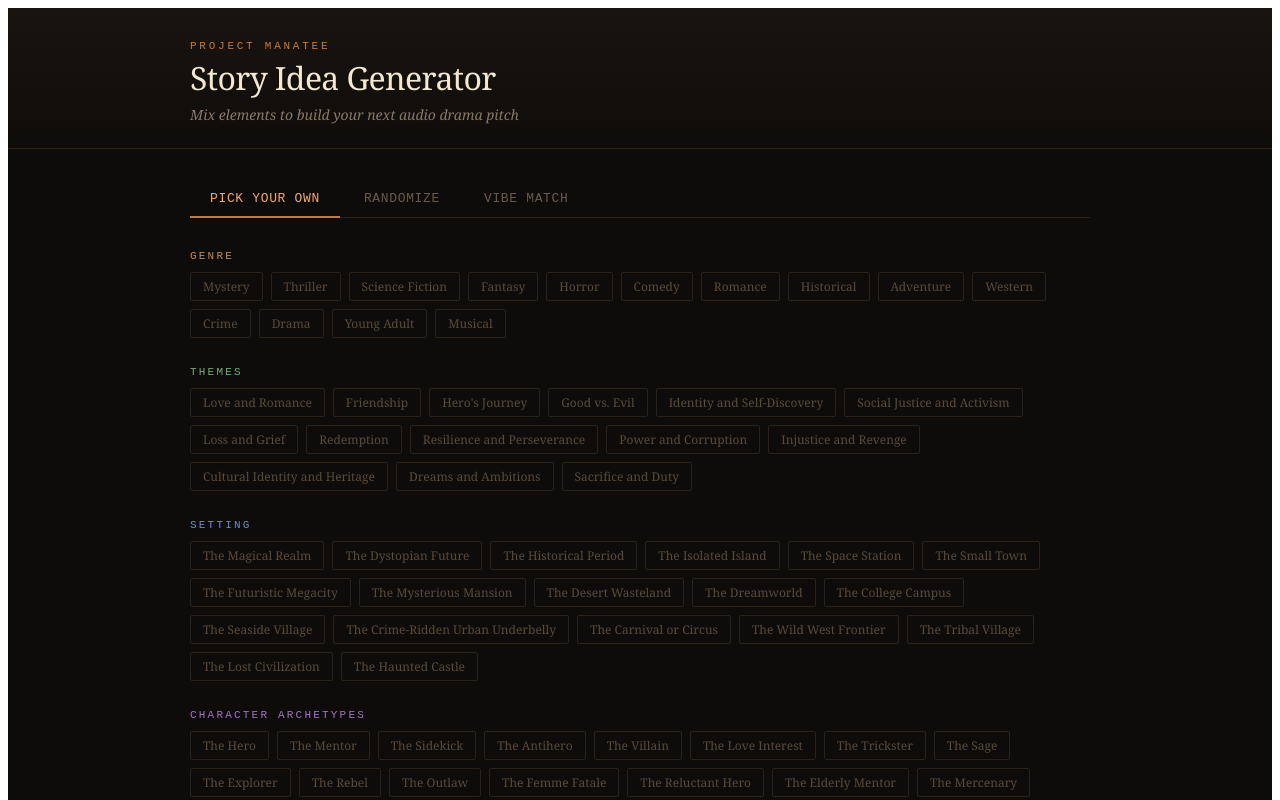
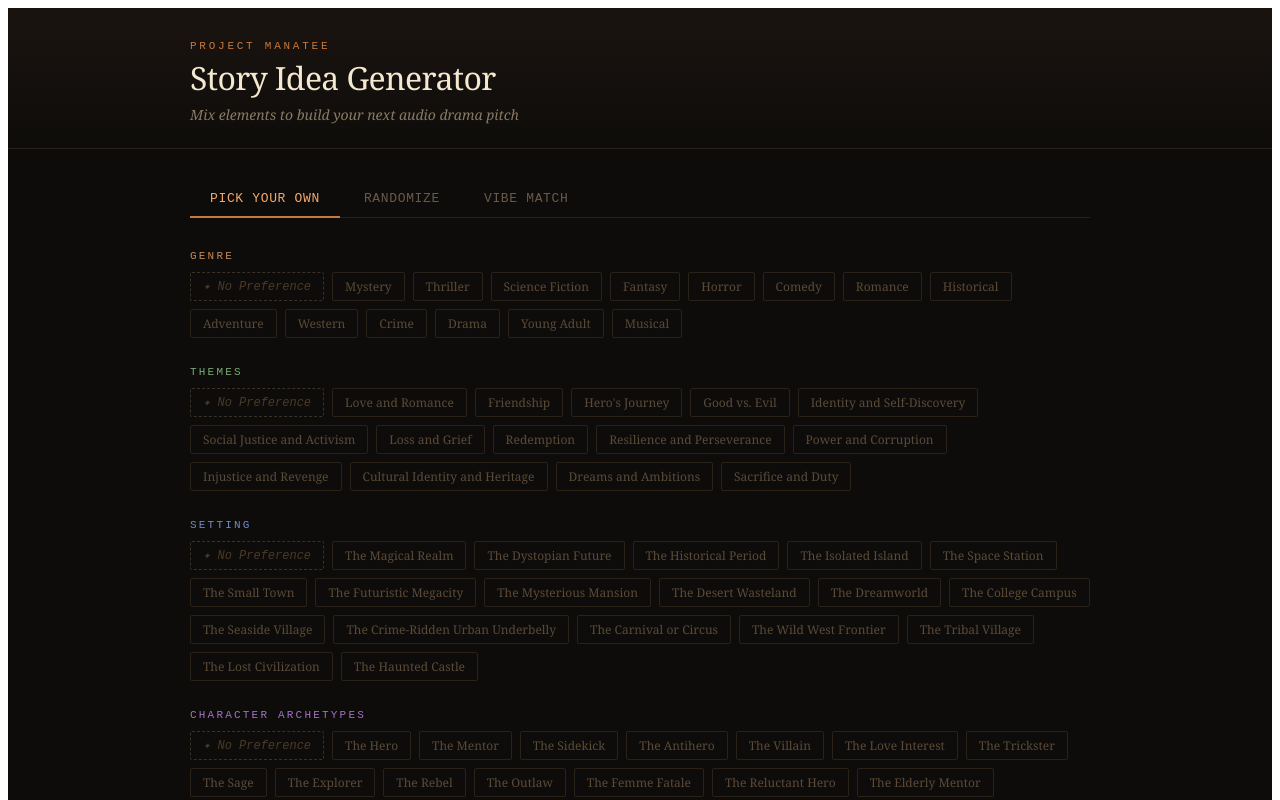
Before and after one commit to rockbga/Manatee-Generator, a React (Vite) app: page / in a window 1280 px wide. Shown: the top 800 px of the page. Built offline with nearby package versions, Linux system fonts and the light colour scheme.

Commit message:
Add files via upload

```diff
--- a/src/App.jsx
+++ b/src/App.jsx
@@ -92,11 +92,20 @@ export default function App() {
     });
   }
 
+  const NO_PREF = "No Preference";
+
   function toggleItem(cat, item) {
     setSelections(prev => {
       const cur = prev[cat];
-      if (cur.includes(item)) return { ...prev, [cat]: cur.filter(i => i !== item) };
-      return { ...prev, [cat]: [...cur, item] };
+      if (item === NO_PREF) {
+        // toggle No Preference — clears other selections for that category
+        if (cur.includes(NO_PREF)) return { ...prev, [cat]: [] };
+        return { ...prev, [cat]: [NO_PREF] };
+      }
+      // selecting a real item clears No Preference
+      const without = cur.filter(i => i !== NO_PREF);
+      if (without.includes(item)) return { ...prev, [cat]: without.filter(i => i !== item) };
+      return { ...prev, [cat]: [...without, item] };
     });
   }
 
@@ -116,7 +125,10 @@ export default function App() {
 
     const selectionSummary = Object.entries(selections)
       .filter(([, v]) => v.length > 0)
-      .map(([k, v]) => `${LABEL_MAP[k]}: ${v.join(", ")}`)
+      .map(([k, v]) => {
+        if (v.includes(NO_PREF)) return `${LABEL_MAP[k]}: freestyle — surprise me`;
+        return `${LABEL_MAP[k]}: ${v.join(", ")}`;
+      })
       .join("\n");
 
     const vibeNote = vibe ? `\nCreator's vibe/mood note: "${vibe}"` : "";
@@ -124,6 +136,8 @@ export default function App() {
     const prompt = `You are a creative developer for scripted fiction audio dramas and podcasts.
 
 Based on the following story elements, write a compelling short paragraph pitch (3-5 sentences) for an original audio drama concept.
+
+Where an element says "freestyle — surprise me", make a bold, unexpected choice for that element rather than defaulting to something generic.
 
 The pitch should:
 - Hook immediately with a vivid, specific premise
@@ -138,7 +152,7 @@ ${selectionSummary}${vibeNote}
 Write ONLY the pitch paragraph. No title, no preamble, no labels.`;
 
     try {
-      const response = await fetch("https://api.anthropic.com/v1/messages", {
+      const response = await fetch("/api/generate", {
         method: "POST",
         headers: { "Content-Type": "application/json" },
         body: JSON.stringify({
@@ -297,6 +311,28 @@ Write ONLY the pitch paragraph. No title, no preamble, no labels.`;
                   )}
                 </div>
                 <div style={{ display: "flex", flexWrap: "wrap", gap: 8 }}>
+                  {/* No Preference chip */}
+                  {(() => {
+                    const sel = selections[cat].includes(NO_PREF);
+                    return (
+                      <button
+                        key="no-pref"
+                        onClick={() => toggleItem(cat, NO_PREF)}
+                        style={{
+                          padding: "5px 12px",
+                          fontSize: 12,
+                          background: sel ? "#2a2218" : "transparent",
+                          border: `1px dashed ${sel ? "#8a7a64" : "#3a3228"}`,
+                          color: sel ? "#c8b878" : "#4a3a28",
+                          cursor: "pointer",
+                          borderRadius: 2,
+                          transition: "all 0.12s",
+                          fontFamily: "monospace",
+                          fontStyle: "italic",
+                        }}
+                      >✦ No Preference</button>
+                    );
+                  })()}
                   {DATA[cat].map(item => {
                     const sel = selections[cat].includes(item);
                     const c = CHIP_COLORS[cat];
@@ -461,11 +497,12 @@ Write ONLY the pitch paragraph. No title, no preamble, no labels.`;
                       <span key={`${k}-${item}`} style={{
                         padding: "3px 8px",
                         fontSize: 11,
-                        background: CHIP_COLORS[k].bg,
-                        color: CHIP_COLORS[k].text,
-                        border: `1px solid ${CHIP_COLORS[k].border}`,
-                        opacity: 0.7,
-                      }}>{item}</span>
+                        background: item === NO_PREF ? "#2a2218" : CHIP_COLORS[k].bg,
+                        color: item === NO_PREF ? "#c8b878" : CHIP_COLORS[k].text,
+                        border: `1px ${item === NO_PREF ? "dashed #8a7a64" : `solid ${CHIP_COLORS[k].border}`}`,
+                        opacity: 0.8,
+                        fontStyle: item === NO_PREF ? "italic" : "normal",
+                      }}>{item === NO_PREF ? `✦ ${LABEL_MAP[k]}: freestyle` : item}</span>
                     ))
                   )}
                 </div>
```
Also changed, not shown: api/generate.js (added, +25 -0 lines).
